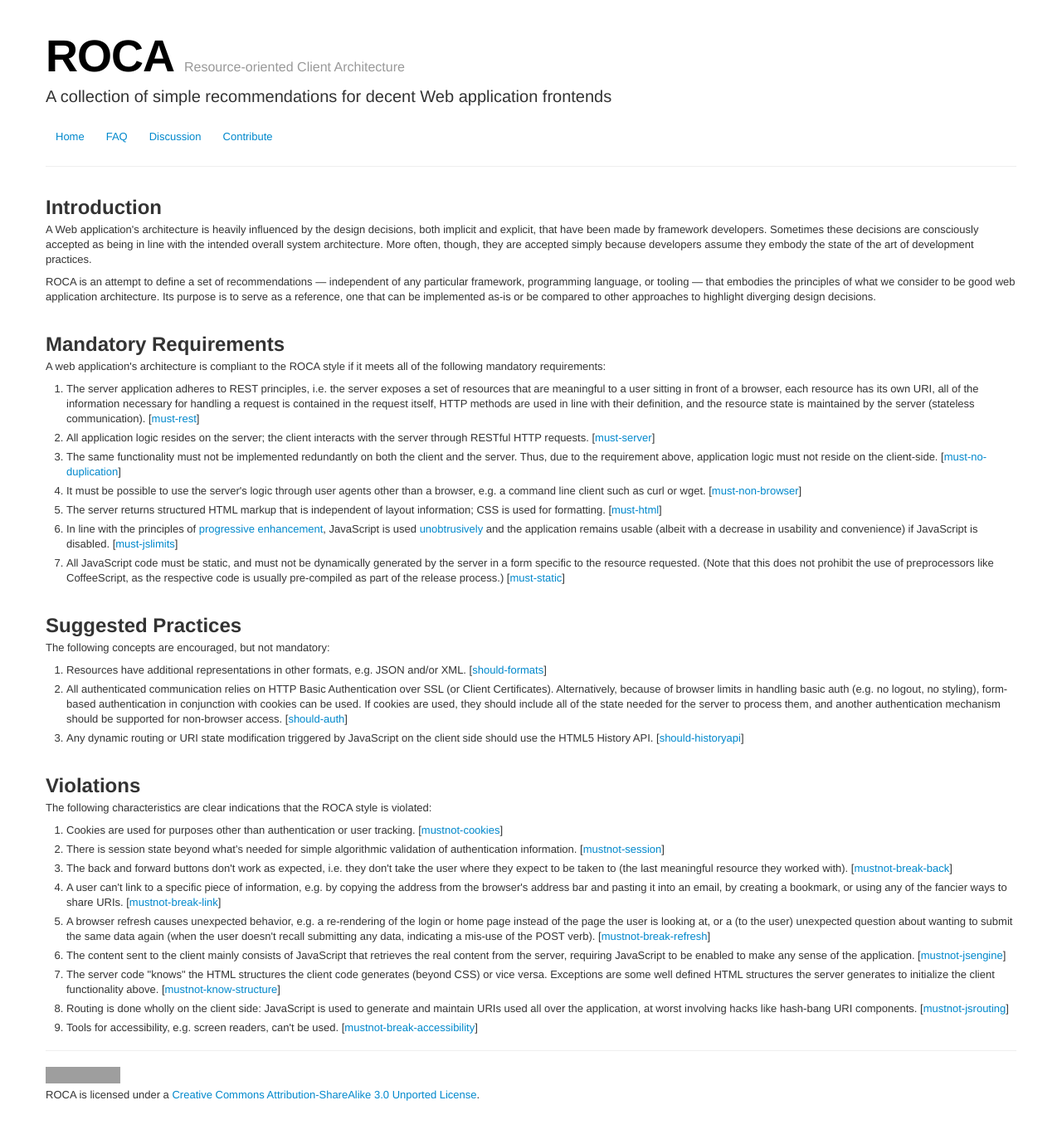
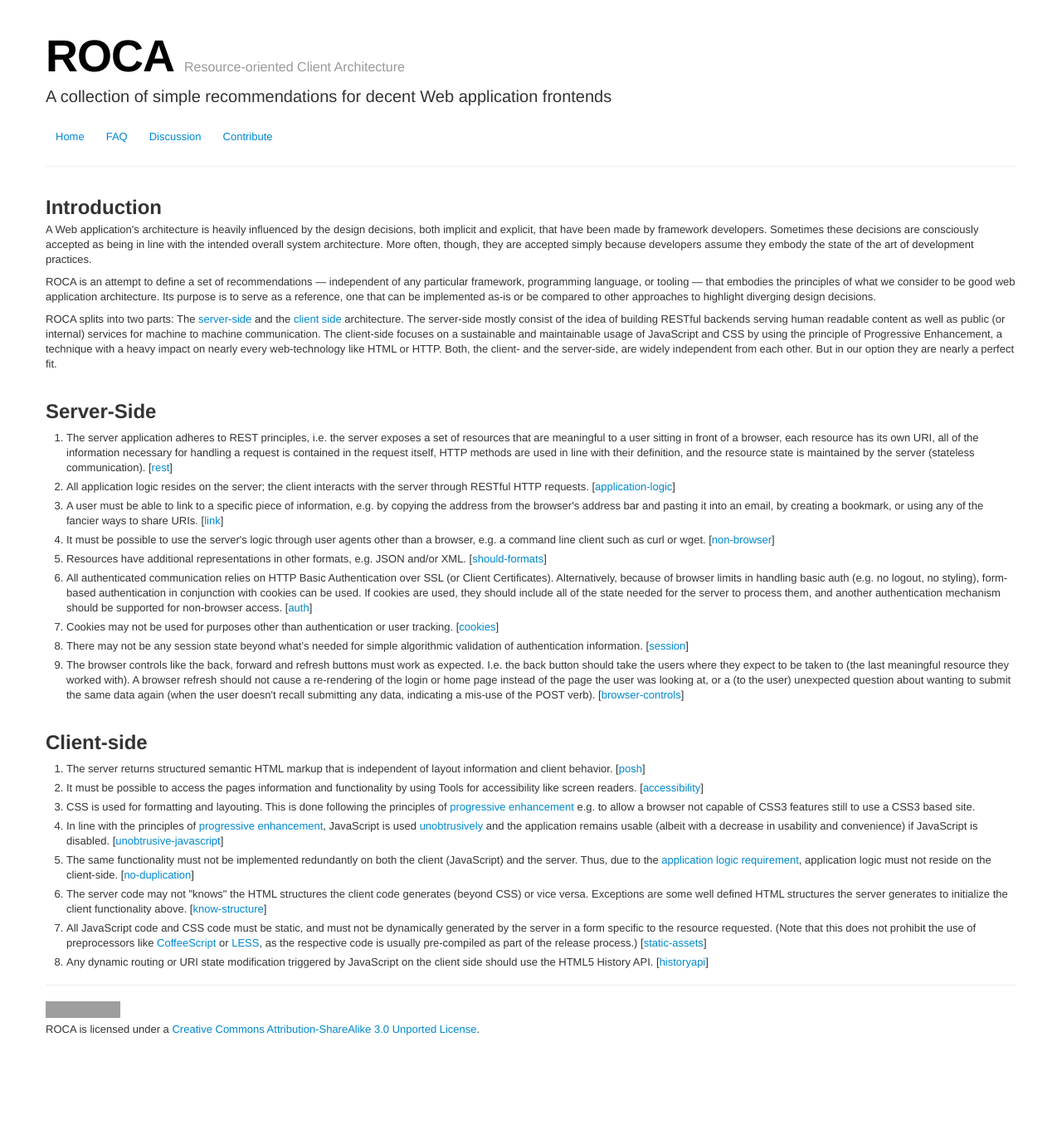
Before and after one commit to innoq/ROCA, a Jekyll site: the page built from index.html, in a window 1280 px wide. Shown: the whole page at 83% size. Built offline with Jekyll 4.4.1, drawn with Linux system fonts in a browser that asks for light colours; after the commit the page ends 1300 px from its top, so only the background shows below that; grey boxes are pictures that could not be loaded.

Commit message:
Rough restructuring and removal of some parts
New: POSH, Some more stuff on CSS (but still not enough?).
I'm Hoping for some input by @FND and @vanto.

```diff
--- a/index.html
+++ b/index.html
@@ -19,13 +19,21 @@ title: "ROCA: Resource-oriented Client Architecture"
 	other approaches to highlight diverging design
 	decisions.
 </p>
+<p>ROCA splits into two parts: The <a href="#server-side">server-side</a>
+    and the <a href="#client-side">client side</a> architecture.
+    The server-side mostly consist of the idea of building
+    RESTful backends serving human readable content as well as public (or
+    internal) services for machine to machine communication.
+    The client-side focuses on a sustainable and maintainable usage of
+    JavaScript and CSS by using the principle of Progressive
+    Enhancement, a technique with a heavy impact on nearly every
+    web-technology like HTML or HTTP.
+    Both, the client- and the server-side, are widely independent
+    from each other. But in our option they are nearly a perfect fit.
 
-<h2>Mandatory Requirements</h2>
-<p>A web application's architecture is compliant to the ROCA
-	style if it meets all of the following mandatory requirements:
-</p>
+<h2 id="client-side">Server-Side</h2>
 <ol>
-	<li id="must-rest">The server application adheres to
+	<li id="rest">The server application adheres to
 		REST principles, i.e. the server exposes a set of
 		resources that are meaningful to a user sitting in
 		front of a browser, each resource has its own URI, all
@@ -33,53 +41,27 @@ title: "ROCA: Resource-oriented Client Architecture"
 		contained in the request itself, HTTP methods are used
 		in line with their definition, and the resource state
 		is maintained by the server (stateless
-		communication). [<a href="#must-rest">must-rest</a>]
+		communication). [<a href="#rest">rest</a>]
 	</li>
-	<li id="must-server">All application logic resides
+	<li id="application-logic">All application logic resides
 		on the server; the client interacts with the server through
-		RESTful HTTP requests. [<a href="#must-server">must-server</a>]
+		RESTful HTTP requests. [<a href="#application-logic">application-logic</a>]
 	</li>
-	<li id="must-no-duplication">The same functionality must not be implemented
-		redundantly on both the client and the server.
-		Thus, due to the requirement above, application logic must not reside
-		on the client-side.
-		 [<a href="#must-no-duplication" class="anchor">must-no-duplication</a>]
+	<li id="link">A user must be able to link to a specific
+		piece of information, e.g. by copying the address from the
+		browser's address bar and pasting it into an email, by
+		creating a bookmark, or using any of the fancier ways to
+		share URIs. [<a href="#link">link</a>]
 	</li>
-	<li id="must-non-browser">It must be possible to use
+	<li id="non-browser">It must be possible to use
 		the server's logic through user agents other than a browser,
 		e.g. a command line client such as curl or
-		wget. [<a href="#must-non-browser">must-non-browser</a>]
+		wget. [<a href="#non-browser">non-browser</a>]
 	</li>
-	<li id="must-html">The server returns structured HTML markup that is
-		independent of layout information; CSS is used for
-		formatting. [<a href="#must-html">must-html</a>]
-	</li>
-	<li id="must-jslimits">In line with the principles
-		of <a href="http://en.wikipedia.org/wiki/Progressive_enhancement"
-		title="Progressive enhancement">progressive enhancement</a>, JavaScript is
-		used <a href="http://en.wikipedia.org/wiki/Unobtrusive_JavaScript"
-		title="Unobtrusive JavaScript">unobtrusively</a>
-		and the application remains usable (albeit with a
-		decrease in usability and convenience) if JavaScript is
-		disabled. [<a href="#must-jslimits">must-jslimits</a>]
-	</li>
-	<li id="must-static">All JavaScript code must be static,
-		and must not be dynamically generated by the server in
-		a form specific to the resource requested.
-		(Note that this does not prohibit the use of preprocessors
-		like CoffeeScript, as the respective code is usually pre-compiled
-		as part of the release process.)
-		[<a href="#must-static" class="anchor">must-static</a>]
-	</li>
-</ol>
-
-<h2>Suggested Practices</h2>
-<p>The following concepts are encouraged, but not mandatory:</p>
-<ol>
 	<li id="should-formats">Resources have additional representations in other formats, e.g.
 		JSON and/or XML. [<a href="#should-formats">should-formats</a>]
 	</li>
-	<li id="should-auth">All authenticated communication relies
+	<li id="auth">All authenticated communication relies
 		on HTTP Basic Authentication over SSL (or Client
 		Certificates). Alternatively, because of browser limits in
 		handling basic auth (e.g. no logout, no styling), form-based
@@ -87,81 +69,79 @@ title: "ROCA: Resource-oriented Client Architecture"
 		are used, they should include all of the state needed for the
 		server to process them, and another authentication mechanism
 		should be supported for non-browser
-		access. [<a href="#should-auth">should-auth</a>]
+		access. [<a href="#auth">auth</a>]
 	</li>
-	<li id="should-historyapi">Any dynamic routing or URI state
-		modification triggered by JavaScript on the client
-		side should use the HTML5 History
-		API. [<a href="#should-historyapi">should-historyapi</a>]
+	<li id="cookies">Cookies may not be used for purposes other than
+		authentication or user tracking. [<a href="#cookies">cookies</a>]
+	</li>
+	<li id="session">There may not be any session state beyond
+		what&#8217;s needed for simple algorithmic validation of
+		authentication information. [<a href="#session">session</a>]
+	</li>
+	<li id="browser-controls">The browser controls like the back, forward
+	    and refresh buttons must work as expected.
+	    I.e. the back button should take the users where they
+		expect to be taken to (the last meaningful resource they
+		worked with).
+		A browser refresh should not cause a re-rendering of the login or
+		home page instead of the page the user was looking at, or a
+		(to the user) unexpected question about wanting to
+		submit the same data again (when the user doesn't recall
+		submitting any data, indicating a mis-use of the POST verb).
+		[<a href="#browser-controls">browser-controls</a>]
 	</li>
 </ol>
 
-
-<h2>Violations</h2>
-<p>The following characteristics are clear indications that the ROCA style is violated:</p>
+<h2 id="client-side">Client-side</h2>
 <ol>
-	<li id="mustnot-cookies">Cookies
-		are used for purposes other than
-		authentication or user tracking. [<a href="#mustnot-cookies">mustnot-cookies</a>]
+	<li id="posh">The server returns structured semantic HTML markup that is
+		independent of layout information and client behavior.
+		[<a href="#posh">posh</a>]
 	</li>
-	<li id="mustnot-session">There
-		is session state beyond
-		what&#8217;s needed for simple
-		algorithmic validation of
-		authentication
-		information. [<a href="#mustnot-session">mustnot-session</a>]
+	<li id="accessibility">It must be possible to access the pages information
+	    and functionality by using Tools for accessibility like screen readers.
+	    [<a href="#accessibility">accessibility</a>]
 	</li>
-	<li id="mustnot-break-back">The back and forward buttons don't
-		work as expected, i.e. they
-		don't take the user where they
-		expect to be taken to (the
-		last meaningful resource they
-		worked with). [<a href="#mustnot-break-back">mustnot-break-back</a>]
+	<li id="layout">
+	    CSS is used for formatting and layouting. This is done following the
+	    principles of <a href="http://en.wikipedia.org/wiki/Progressive_enhancement"
+		title="Progressive enhancement">progressive enhancement</a> e.g. to allow
+		a browser not capable of CSS3 features still to use a CSS3 based site.
 	</li>
-	<li id="mustnot-break-link">A user can't link to a specific
-		piece of information, e.g. by
-		copying the address from the
-		browser's address bar and
-		pasting it into an email, by
-		creating a bookmark, or using
-		any of the fancier ways to
-		share URIs. [<a href="#mustnot-break-link">mustnot-break-link</a>]
+	<li id="unobtrusive-javascript">In line with the principles
+		of <a href="http://en.wikipedia.org/wiki/Progressive_enhancement"
+		title="Progressive enhancement">progressive enhancement</a>, JavaScript is
+		used <a href="http://en.wikipedia.org/wiki/Unobtrusive_JavaScript"
+		title="Unobtrusive JavaScript">unobtrusively</a>
+		and the application remains usable (albeit with a
+		decrease in usability and convenience) if JavaScript is
+		disabled. [<a href="#unobtrusive-javascript">unobtrusive-javascript</a>]
 	</li>
-	<li id="mustnot-break-refresh">A browser refresh causes
-		unexpected behavior, e.g. a
-		re-rendering of the login or
-		home page instead of the page
-		the user is looking at, or a
-		(to the user) unexpected
-		question about wanting to
-		submit the same data again
-		(when the user doesn't recall
-		submitting any data,
-		indicating a mis-use of the
-		POST verb). [<a href="#mustnot-break-refresh">mustnot-break-refresh</a>]
+	<li id="no-duplication">The same functionality must not be implemented
+		redundantly on both the client (JavaScript) and the server.
+		Thus, due to the <a href="#application-logic">application logic
+		requirement</a>, application logic must not reside on the client-side.
+		 [<a href="#no-duplication" class="anchor">no-duplication</a>]
 	</li>
-	<li id="mustnot-jsengine">The content sent to the client
-		mainly consists of JavaScript that retrieves the real
-		content from the server, requiring JavaScript to be
-		enabled to make any sense of the
-		application. [<a href="#mustnot-jsengine">mustnot-jsengine</a>]
+	<li id="know-structure"> The server code may not "knows" the
+		HTML structures the client code generates (beyond CSS) or
+		vice versa. Exceptions are some well defined HTML structures the server
+		generates to initialize the client functionality above.
+		[<a href="#know-structure" class="anchor">know-structure</a>]
 	</li>
-	<li id="mustnot-know-structure"> The server code "knows" the
-		HTML structures the client code generates (beyond CSS) or
-		vice versa.
-		Exceptions are some well defined HTML structures the server
-		generates to initialize the client functionality above.
-		[<a href="#mustnot-know-structure" class="anchor">mustnot-know-structure</a>]
+	<li id="static-assets">All JavaScript code and CSS code must be static,
+		and must not be dynamically generated by the server in
+		a form specific to the resource requested.
+		(Note that this does not prohibit the use of preprocessors
+		like <a href="http://coffeescript.org/" title="CoffeeScript">CoffeeScript</a> or
+		<a href="http://www.lesscss.de/" title="LSS CSS">LESS</a>,
+		as the respective code is usually pre-compiled as part of the release
+		process.) [<a href="#static-assets" class="anchor">static-assets</a>]
 	</li>
-	<li id="shouldnot-jsrouting">Routing is done wholly on the
-		client side: JavaScript is used to generate and
-		maintain URIs used all over the application, at worst
-		involving hacks like hash-bang URI components.
-		[<a href="#mustnot-jsrouting">mustnot-jsrouting</a>]
-	</li>
-	<li id="mustnot-break-accessibility">Tools for accessibility,
-		e.g. screen readers, can't be
-		used. [<a href="#mustnot-break-accessibility">mustnot-break-accessibility</a>]
+	<li id="historyapi">Any dynamic routing or URI state
+		modification triggered by JavaScript on the client
+		side should use the HTML5 History API.
+		[<a href="#historyapi">historyapi</a>]
 	</li>
 </ol>
 
```
